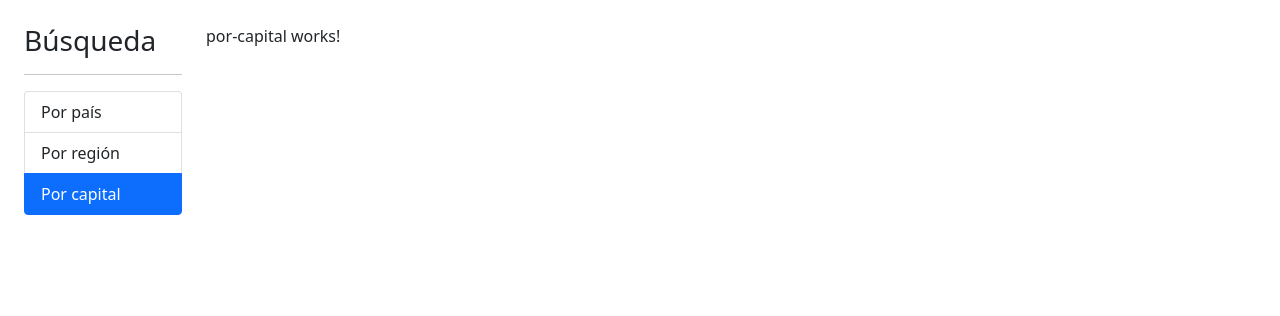
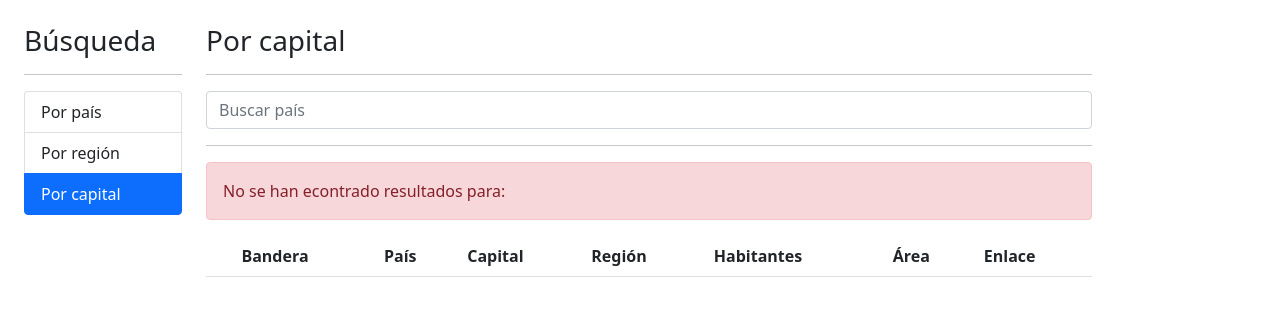
Before and after one commit to DavidTlCo/Paises-Angular, an Angular app: page /capital in a window 1280 px wide. Shown: the top 316 px of the page. Built offline with nearby package versions, Linux system fonts and the light colour scheme.

Commit message:
Create children components input and table, connects with the parent and working them

```diff
--- /dev/null
+++ b/src/app/pais/components/pais-input/pais-input.component.html
@@ -0,0 +1,9 @@
+<form (ngSubmit)=buscar()>
+    <input
+        autocomplete="off"
+        type="text"
+        name="busqueda"
+        class="form-control"
+        [(ngModel)]="termino"
+        placeholder="Buscar país">
+</form>
--- /dev/null
+++ b/src/app/pais/components/pais-input/pais-input.component.ts
@@ -0,0 +1,19 @@
+import { Component, EventEmitter, Output } from '@angular/core';
+
+@Component({
+  selector: 'app-pais-input',
+  templateUrl: './pais-input.component.html',
+  styles: [
+  ]
+})
+export class PaisInputComponent{
+  @Output() onEnter: EventEmitter<string> = new EventEmitter();
+
+  termino: string = '';
+
+  buscar(){
+    // Send the input text by event onEnter
+    this.onEnter.emit( this.termino );
+    this.termino = '';
+  }
+}
--- /dev/null
+++ b/src/app/pais/components/pais-table/pais-table.component.html
@@ -0,0 +1,27 @@
+<table class="table table-hover">
+    <thead>
+        <tr>
+            <th></th>
+            <th>Bandera</th>
+            <th>País</th>
+            <th>Capital</th>
+            <th>Región</th>
+            <th>Habitantes</th>
+            <th>Área</th>
+            <th>Enlace</th>
+        </tr>
+    </thead>
+
+    <tbody *ngFor="let pais of paises, let i = index">
+        <tr>
+            <td>{{ i+1 }}</td>
+            <td> <img [src]="pais.flag" alt="Bandera" class="small-flag"></td>
+            <td>{{ pais.name }}</td>
+            <td>{{ pais.capital }}</td>
+            <td>{{ pais.subregion }}</td>
+            <td>{{ pais.population | number }}</td>
+            <td>{{ pais.area | number }} mts<sup>2</sup></td>
+            <td><a [routerLink]="['/pais', pais.alpha2Code]">Ver más</a></td>
+        </tr>
+    </tbody>
+</table>
--- /dev/null
+++ b/src/app/pais/components/pais-table/pais-table.component.ts
@@ -0,0 +1,18 @@
+import { Component, Input, OnInit } from '@angular/core';
+import { Country } from '../../interfaces/pais.interface';
+
+@Component({
+  selector: 'app-pais-table',
+  templateUrl: './pais-table.component.html',
+  styles: [
+  ]
+})
+export class PaisTableComponent implements OnInit {
+  @Input() paises: Country[] = [];
+
+  constructor() { }
+
+  ngOnInit(): void {
+  }
+
+}
--- a/src/app/pais/pages/por-capital/por-capital.component.html
+++ b/src/app/pais/pages/por-capital/por-capital.component.html
@@ -1 +1,21 @@
-<p>por-capital works!</p>
+<h3>Por capital</h3>
+<hr>
+<!-- Section with input to make queries -->
+<div class="row">
+    <div class="col">
+        <!-- Calls the onEnter sending the arguments from child, parent received it -->
+        <app-pais-input></app-pais-input>
+    </div>
+</div>
+<hr>
+<!-- Show errors -->
+<div class="alert alert-danger">
+    No se han econtrado resultados para:
+</div>
+
+<!-- Structure to show result -->
+<div class="row">
+    <div class="col">
+        <app-pais-table></app-pais-table>
+    </div>
+</div>
--- a/src/app/pais/pages/por-pais/por-pais.component.html
+++ b/src/app/pais/pages/por-pais/por-pais.component.html
@@ -3,15 +3,8 @@
 <!-- Section with input to make queries -->
 <div class="row">
     <div class="col">
-        <form (ngSubmit)=buscar()>
-            <input
-                autocomplete="off"
-                type="text"
-                name="busqueda"
-                class="form-control"
-                [(ngModel)]="termino"
-                placeholder="Buscar país">
-        </form>
+        <!-- Calls the onEnter sending the arguments from child, parent received it -->
+        <app-pais-input (onEnter)="buscar( $event )"></app-pais-input>
     </div>
 </div>
 <hr>
@@ -23,32 +16,6 @@
 <!-- Structure to show result -->
 <div *ngIf="paises.length>0 && !hayError" class="row">
     <div class="col">
-        <table class="table table-hover">
-            <thead>
-                <tr>
-                    <th></th>
-                    <th>Bandera</th>
-                    <th>País</th>
-                    <th>Capital</th>
-                    <th>Región</th>
-                    <th>Habitantes</th>
-                    <th>Área</th>
-                    <th>Enlace</th>
-                </tr>
-            </thead>
-
-            <tbody *ngFor="let pais of paises, let i = index">
-                <tr>
-                    <td>{{ i+1 }}</td>
-                    <td> <img [src]="pais.flag" alt="Bandera" class="small-flag"></td>
-                    <td>{{ pais.nativeName }}</td>
-                    <td>{{ pais.capital }}</td>
-                    <td>{{ pais.subregion }}</td>
-                    <td>{{ pais.population | number }}</td>
-                    <td>{{ pais.area | number }} mts<sup>2</sup></td>
-                    <td><a [routerLink]="['/pais', pais.alpha2Code]">Ver más</a></td>
-                </tr>
-            </tbody>
-        </table>
+        <app-pais-table [paises]="paises"></app-pais-table>
     </div>
 </div>
--- a/src/app/pais/pages/por-pais/por-pais.component.ts
+++ b/src/app/pais/pages/por-pais/por-pais.component.ts
@@ -11,7 +11,6 @@ import { Country } from '../../interfaces/pais.interface';
 })
 
 export class PorPaisComponent implements OnInit {
-  termino: string = '';
   hayError: boolean = false;
   ultimo: string = '';
   paises: Country[] = [];
@@ -21,10 +20,10 @@ export class PorPaisComponent implements OnInit {
   ngOnInit(): void {
   }
 
-  buscar(): void {
+  buscar( termino: string ): void {
     this.hayError = false;
-    this.ultimo = this.termino;
-    this.paisService.buscar( this.termino )
+    this.ultimo = termino;
+    this.paisService.buscar( termino )
     .subscribe(
       // Suscribe contains "next" which is OK...
     paises => {
@@ -35,7 +34,6 @@ export class PorPaisComponent implements OnInit {
     err => {
       this.hayError = true;
     });
-    this.termino = '';
   }
 
 }
--- a/src/app/pais/pages/por-region/por-region.component.html
+++ b/src/app/pais/pages/por-region/por-region.component.html
@@ -1 +1,21 @@
-<p>por-region works!</p>
+<h3>Por región</h3>
+<hr>
+<!-- Section with input to make queries -->
+<div class="row">
+    <div class="col">
+        <!-- Calls the onEnter sending the arguments from child, parent received it -->
+        <app-pais-input></app-pais-input>
+    </div>
+</div>
+<hr>
+<!-- Show errors -->
+<div class="alert alert-danger">
+    No se han econtrado resultados para:
+</div>
+
+<!-- Structure to show result -->
+<div class="row">
+    <div class="col">
+        <app-pais-table></app-pais-table>
+    </div>
+</div>
--- a/src/app/pais/pais.module.ts
+++ b/src/app/pais/pais.module.ts
@@ -8,13 +8,17 @@ import { PorPaisComponent } from './pages/por-pais/por-pais.component';
 import { PorRegionComponent } from './pages/por-region/por-region.component';
 import { VerPaisComponent } from './pages/ver-pais/ver-pais.component';
 import { AppRoutingModule } from '../app-routing.module';
+import { PaisTableComponent } from './components/pais-table/pais-table.component';
+import { PaisInputComponent } from './components/pais-input/pais-input.component';
 
 @NgModule({
   declarations: [
     PorCapitalComponent,
     PorPaisComponent,
     PorRegionComponent,
-    VerPaisComponent
+    VerPaisComponent,
+    PaisTableComponent,
+    PaisInputComponent
   ],
   imports: [
     CommonModule,
```
